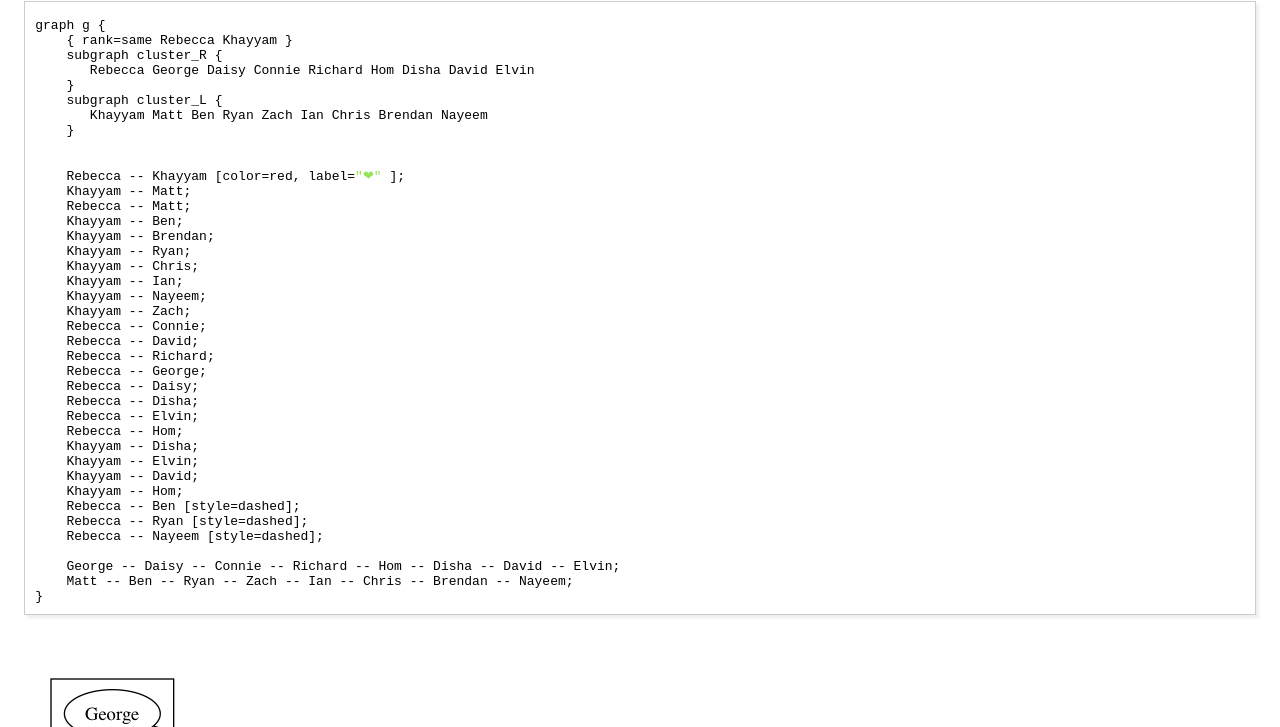
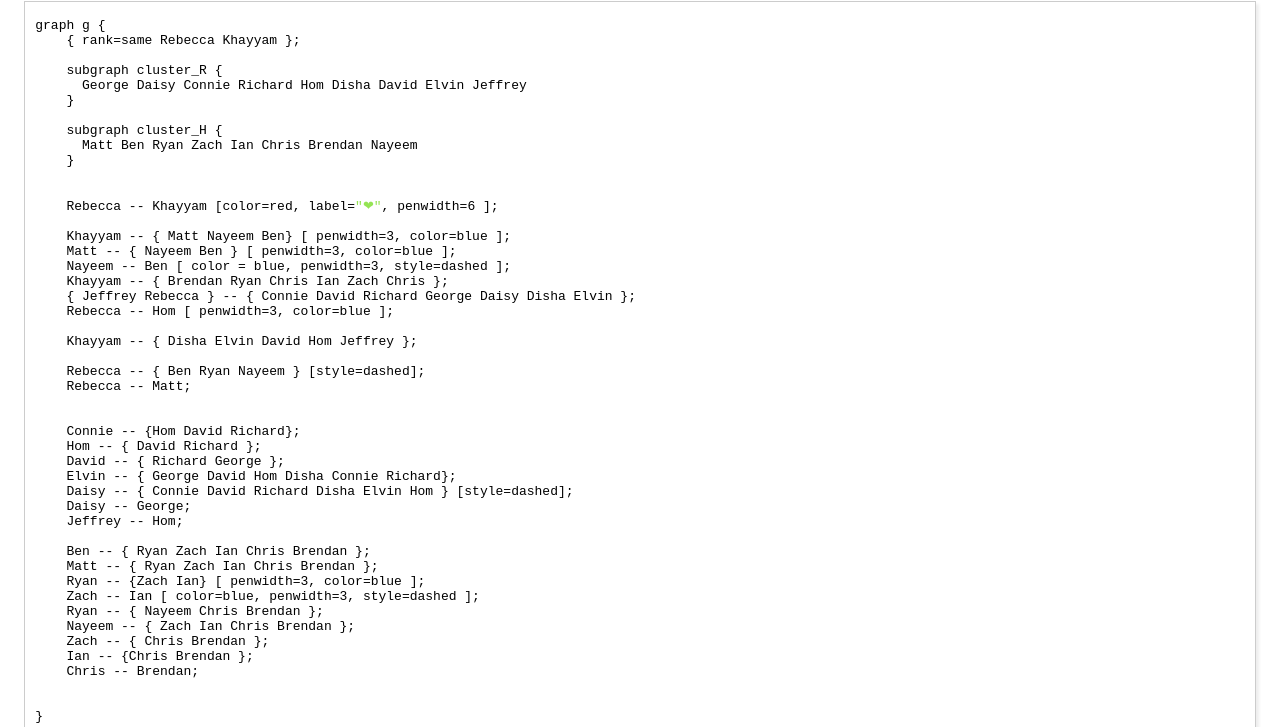
Before and after one commit to khayyamsaleem/mygithubpage, a plain HTML site: page friend_graph.html in a window 1280 px wide. Shown: the part 73-800 px from the top of the page. Drawn offline with Linux system fonts and the light colour scheme.

Commit message:
made friend graph more accurate

```diff
--- a/friend_graph.html
+++ b/friend_graph.html
@@ -3,7 +3,7 @@
 "http://www.w3.org/TR/xhtml1/DTD/xhtml1-strict.dtd">
 <html xmlns="http://www.w3.org/1999/xhtml" lang="en" xml:lang="en">
 <head>
-<!-- 2018-09-12 Wed 13:06 -->
+<!-- 2018-09-12 Wed 14:20 -->
 <meta http-equiv="Content-Type" content="text/html;charset=utf-8" />
 <meta name="viewport" content="width=device-width, initial-scale=1" />
 <title>Friends</title>
@@ -232,43 +232,51 @@ for the JavaScript code in this tag.
 <h1 class="title">Friends</h1>
 <div class="org-src-container">
 <pre class="src src-dot">graph g {
-    { rank=same Rebecca Khayyam }
+    { rank=same Rebecca Khayyam };
+
     subgraph cluster_R {
-       Rebecca George Daisy Connie Richard Hom Disha David Elvin
+      George Daisy Connie Richard Hom Disha David Elvin Jeffrey
     }
-    subgraph cluster_L {
-       Khayyam Matt Ben Ryan Zach Ian Chris Brendan Nayeem
+
+    subgraph cluster_H {
+      Matt Ben Ryan Zach Ian Chris Brendan Nayeem
     }
 
 
-    Rebecca -- Khayyam [color=red, label=<span style="color: #95e454;">"&#10084;"</span> ];
-    Khayyam -- Matt;
+    Rebecca -- Khayyam [color=red, label=<span style="color: #95e454;">"&#10084;"</span>, penwidth=6 ];
+
+    Khayyam -- { Matt Nayeem Ben} [ penwidth=3, color=blue ];
+    Matt -- { Nayeem Ben } [ penwidth=3, color=blue ];
+    Nayeem -- Ben [ color = blue, penwidth=3, style=dashed ];
+    Khayyam -- { Brendan Ryan Chris Ian Zach Chris };
+    { Jeffrey Rebecca } -- { Connie David Richard George Daisy Disha Elvin };
+    Rebecca -- Hom [ penwidth=3, color=blue ];
+
+    Khayyam -- { Disha Elvin David Hom Jeffrey };
+
+    Rebecca -- { Ben Ryan Nayeem } [style=dashed];
     Rebecca -- Matt;
-    Khayyam -- Ben;
-    Khayyam -- Brendan;
-    Khayyam -- Ryan;
-    Khayyam -- Chris;
-    Khayyam -- Ian;
-    Khayyam -- Nayeem;
-    Khayyam -- Zach;
-    Rebecca -- Connie;
-    Rebecca -- David;
-    Rebecca -- Richard;
-    Rebecca -- George;
-    Rebecca -- Daisy;
-    Rebecca -- Disha;
-    Rebecca -- Elvin;
-    Rebecca -- Hom;
-    Khayyam -- Disha;
-    Khayyam -- Elvin;
-    Khayyam -- David;
-    Khayyam -- Hom;
-    Rebecca -- Ben [style=dashed];
-    Rebecca -- Ryan [style=dashed];
-    Rebecca -- Nayeem [style=dashed];
 
-    George -- Daisy -- Connie -- Richard -- Hom -- Disha -- David -- Elvin;
-    Matt -- Ben -- Ryan -- Zach -- Ian -- Chris -- Brendan -- Nayeem;
+
+    Connie -- {Hom David Richard};
+    Hom -- { David Richard };
+    David -- { Richard George };
+    Elvin -- { George David Hom Disha Connie Richard};
+    Daisy -- { Connie David Richard Disha Elvin Hom } [style=dashed];
+    Daisy -- George;
+    Jeffrey -- Hom;
+
+    Ben -- { Ryan Zach Ian Chris Brendan };
+    Matt -- { Ryan Zach Ian Chris Brendan };
+    Ryan -- {Zach Ian} [ penwidth=3, color=blue ];
+    Zach -- Ian [ color=blue, penwidth=3, style=dashed ];
+    Ryan -- { Nayeem Chris Brendan };
+    Nayeem -- { Zach Ian Chris Brendan };
+    Zach -- { Chris Brendan };
+    Ian -- {Chris Brendan };
+    Chris -- Brendan;
+
+
 }
 </pre>
 </div>
@@ -281,7 +289,7 @@ for the JavaScript code in this tag.
 </div>
 <div id="postamble" class="status">
 <p class="author">Author: Khayyam Saleem, Rebecca Shi</p>
-<p class="date">Created: 2018-09-12 Wed 13:06</p>
+<p class="date">Created: 2018-09-12 Wed 14:20</p>
 <p class="validation"><a href="http://validator.w3.org/check?uri=referer">Validate</a></p>
 </div>
 </body>
```
